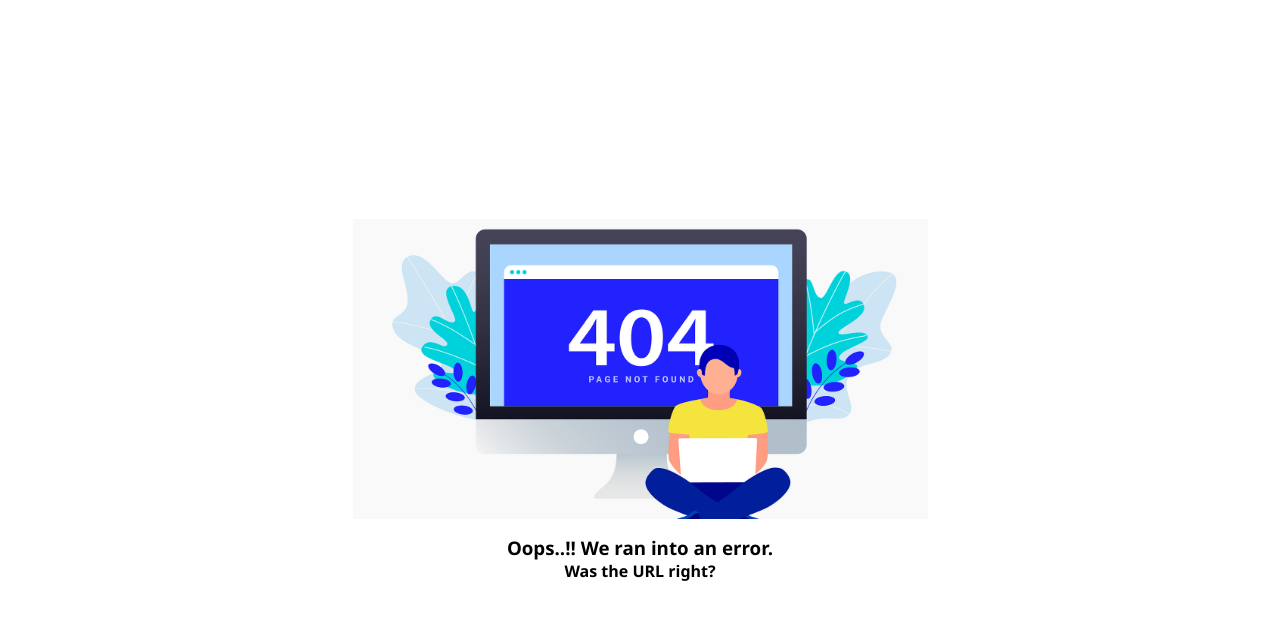
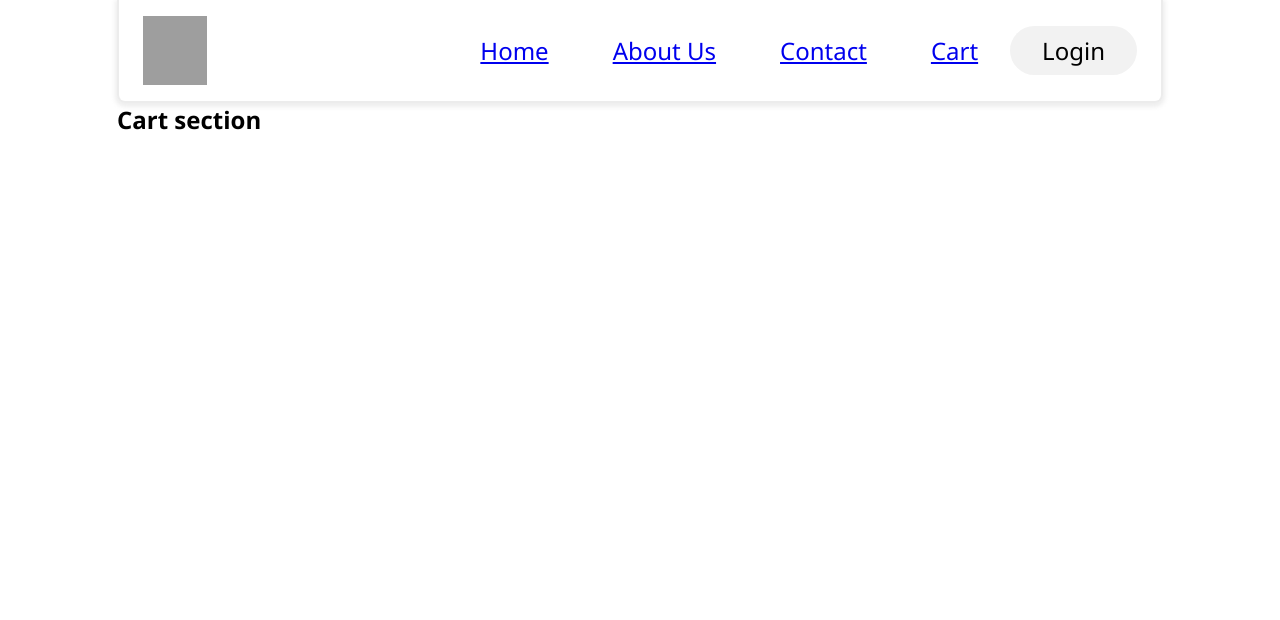
Before and after one commit to aks181/food-store, a React (Vite) app: page /cart in a window 1280 px wide. Shown: the top 620 px of the page. Built offline with nearby package versions, Linux system fonts and the light colour scheme; grey boxes are pictures that could not be loaded.

Commit message:
added child routes and enhanced Error route

```diff
--- a/src/App.js
+++ b/src/App.js
@@ -5,12 +5,14 @@ import { createBrowserRouter, RouterProvider } from "react-router-dom";
 import AboutUs from "./components/AboutUs";
 import Contact from "./components/Contact";
 import Error from "./components/Error";
+import { Outlet } from "react-router-dom";
+import Cart from "./components/Cart";
 
 const AppLayout = () => {
   return (
     <div className="app">
       <Header />
-      <Body />
+      <Outlet />
     </div>
   );
 };
@@ -19,7 +21,10 @@ const appRoutes = createBrowserRouter([
   {
     path: "/",
     Component: AppLayout,
-    errorElement: <Error />,
+    children: [
+      {
+        path: "/",
+        Component: Body,
       },
       {
         path: "/about",
@@ -29,6 +34,13 @@ const appRoutes = createBrowserRouter([
         path: "/contact",
         Component: Contact,
       },
+      {
+        path: "/cart",
+        Component: Cart,
+      },
+    ],
+    errorElement: <Error />,
+  },
 ]);
 
 const root = ReactDOM.createRoot(document.getElementById("root"));
--- /dev/null
+++ b/src/components/Cart.js
@@ -0,0 +1,9 @@
+const Cart = () => {
+  return (
+    <div className="cart-container">
+      <h2>Cart section</h2>
+    </div>
+  );
+};
+
+export default Cart;
--- a/src/components/Error.js
+++ b/src/components/Error.js
@@ -1,10 +1,19 @@
-const imageURL = new URL("../assets/invalidUrl.jpg", import.meta.url);
+// const imageURL = new URL("../assets/invalidUrl.jpg", import.meta.url);
+import Logo from "../assets/invalidUrl.jpg";
+import { useRouteError } from "react-router-dom";
+
 const Error = () => {
+  let error = useRouteError();
+
   return (
     <div className="error-container">
-      <img src={imageURL} alt="invalid-URL" className="error-img" />
+      <img src={Logo} alt="invalid-URL" className="error-img" />
       <h3 className="error-headline">Oops..!! We ran into an error.</h3>
       <h4 className="error-headline">Was the URL right?</h4>
+      <h5>
+        {error.status} : {error.statusText}
+      </h5>
+      <h6>{error.data}</h6>
     </div>
   );
 };
--- a/src/components/Header.js
+++ b/src/components/Header.js
@@ -1,5 +1,6 @@
 import { useState } from "react";
 import { LOGO_URL } from "../utils/constants";
+import { Link } from "react-router-dom";
 
 const Header = () => {
   let [btnName, setBtnName] = useState("Login");
@@ -11,10 +12,18 @@ const Header = () => {
       </div>
       <div className="nav-container">
         <ul className="nav-links">
-          <li className="nav-link">Home</li>
-          <li className="nav-link">About Us</li>
-          <li className="nav-link">Contact</li>
-          <li className="nav-link">Cart</li>
+          <li className="nav-link">
+            <Link to="/">Home</Link>
+          </li>
+          <li className="nav-link">
+            <Link to="/about">About Us</Link>
+          </li>
+          <li className="nav-link">
+            <Link to="/contact">Contact</Link>
+          </li>
+          <li className="nav-link">
+            <Link to="/cart">Cart</Link>
+          </li>
           <li
             className="nav-link"
             onClick={() => {
```
Also changed, not shown: Notes-app.txt. Lines whose indentation alone changed are shown as unchanged.
